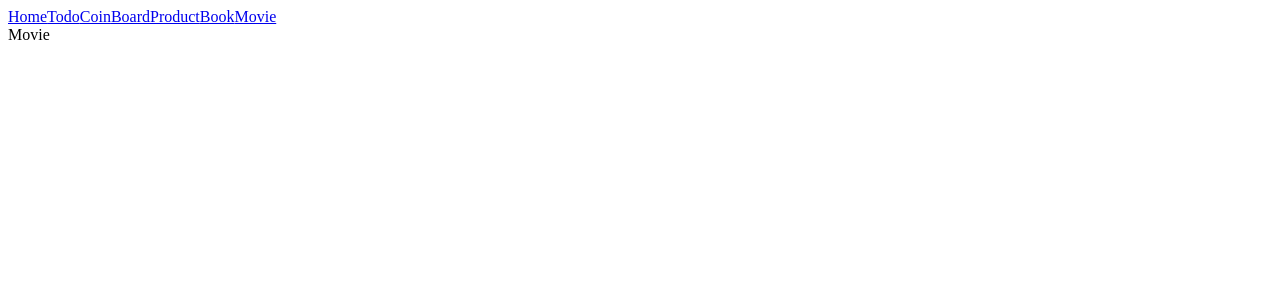
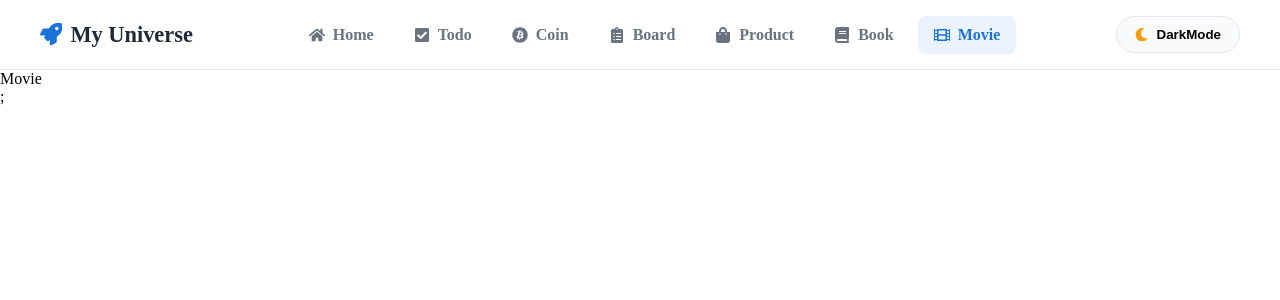
Before and after one commit to Inyoung27/react-11-total, a React (Vite) app: page /movie in a window 1280 px wide. Shown: the top 300 px of the page. Built offline with nearby package versions, Linux system fonts and the light colour scheme.

Commit message:
헤더 및 네비게이션 구현

```diff
--- a/src/App.tsx
+++ b/src/App.tsx
@@ -1,8 +1,14 @@
 import { RouterProvider } from "react-router";
 import router from "./router/AppRouter.tsx";
+import GlobalStyle from "./styles/GlobalStyle.ts";
 
 function App() {
-    return <RouterProvider router={router} />;
+    return (
+        <>
+            <GlobalStyle />
+            <RouterProvider router={router} />;
+        </>
+    );
 }
 
 export default App;
--- a/src/components/Header.tsx
+++ b/src/components/Header.tsx
@@ -0,0 +1,119 @@
+import {
+    FaBitcoin,
+    FaBook,
+    FaCheckSquare,
+    FaClipboardList,
+    FaFilm,
+    FaHome,
+    FaMoon,
+    FaRocket,
+    FaShoppingBag,
+} from "react-icons/fa";
+import styled from "styled-components";
+import { NavLink } from "react-router";
+import type { ReactNode } from "react";
+
+type MenuItem = {
+    path: string;
+    label: string;
+    icon: ReactNode;
+}
+
+const MENUS: MenuItem[] = [
+    { path: "/", label: "Home", icon: <FaHome /> },
+    { path: "/todo", label: "Todo", icon: <FaCheckSquare /> },
+    { path: "/coin", label: "Coin", icon: <FaBitcoin /> },
+    { path: "/board", label: "Board", icon: <FaClipboardList /> },
+    { path: "/product", label: "Product", icon: <FaShoppingBag /> },
+    { path: "/book", label: "Book", icon: <FaBook /> },
+    { path: "/movie", label: "Movie", icon: <FaFilm /> },
+];
+
+const Wrap = styled.header`
+    display: flex;
+    align-items: center;
+    justify-content: space-between;
+    height: 70px;
+    padding: 0 40px;
+    background-color: white;
+    border-bottom: 1px solid #e5e7eb;
+`;
+
+const Logo = styled(NavLink)`
+    display: flex;
+    align-items: center;
+    gap: 8px;
+    font-size: 1.4rem;
+    font-weight: 800;
+    color: #1f2937;
+
+    svg {
+        color: #1a73d9;
+    }
+`;
+
+const Nav = styled.nav`
+    display: flex;
+    gap: 8px;
+`;
+
+const Menu = styled(NavLink)`
+    display: flex;
+    align-items: center;
+    gap: 8px;
+    padding: 10px 16px;
+    border-radius: 8px;
+    font-weight: 600;
+    color: #6b7280;
+    transition: all 0.2s;
+
+    &:hover {
+        background-color: #f3f4f6;
+    }
+
+    &.active {
+        background-color: #eaf3ff;
+        color: #1a73d9;
+    }
+`;
+
+const ThemeButton = styled.button`
+    display: flex;
+    align-items: center;
+    gap: 8px;
+    padding: 10px 18px;
+    border: 1px solid #e5e7eb;
+    border-radius: 999px;
+    background-color: #f9fafb;
+    font-weight: 600;
+    cursor: pointer;
+
+    svg {
+        color: #f59e0b;
+    }
+`;
+
+function Header() {
+    return(
+        <Wrap>
+            <Logo to={"/"}>
+                <FaRocket />
+                My Universe
+            </Logo>
+            <Nav>
+                {MENUS.map(menu => (
+                    <Menu key={menu.path} to={menu.path} end={menu.path === "/"}>
+                        {menu.icon}
+                        {menu.label}
+                    </Menu>
+                ))}
+            </Nav>
+            <ThemeButton>
+                <FaMoon />
+                DarkMode
+            </ThemeButton>
+        </Wrap>
+    );
+}
+
+export default Header;
--- a/src/layouts/MainLayout.tsx
+++ b/src/layouts/MainLayout.tsx
@@ -1,19 +1,14 @@
-import { Link, Outlet } from "react-router";
+import { Outlet } from "react-router";
+import Header from "../components/Header.tsx";
 
 function MainLayout () {
   return (
-    <div>
-      <nav>
-        <Link to="/">Home</Link>
-        <Link to="/todo">Todo</Link>
-        <Link to="/coin">Coin</Link>
-        <Link to="/board">Board</Link>
-        <Link to="/product">Product</Link>
-        <Link to="/book">Book</Link>
-        <Link to="/movie">Movie</Link>
-      </nav>
-      <Outlet />
-    </div>
+    <>
+      <Header />
+        <main>
+            <Outlet />
+        </main>
+    </>
   );
 }
 
--- /dev/null
+++ b/src/styles/GlobalStyle.ts
@@ -0,0 +1,20 @@
+import { createGlobalStyle } from "styled-components";
+
+const GlobalStyle = createGlobalStyle`
+    * {
+        box-sizing: border-box;
+        margin: 0;
+        padding: 0;
+    }
+
+    a {
+        text-decoration: none;
+        color: inherit;
+    }
+
+    ul {
+        list-style: none;
+    }
+`;
+
+export default GlobalStyle;
```
Also changed, not shown: prettier.config.mjs (added, +14 -0 lines), src/styles/GlobalStyles.ts (deleted).
